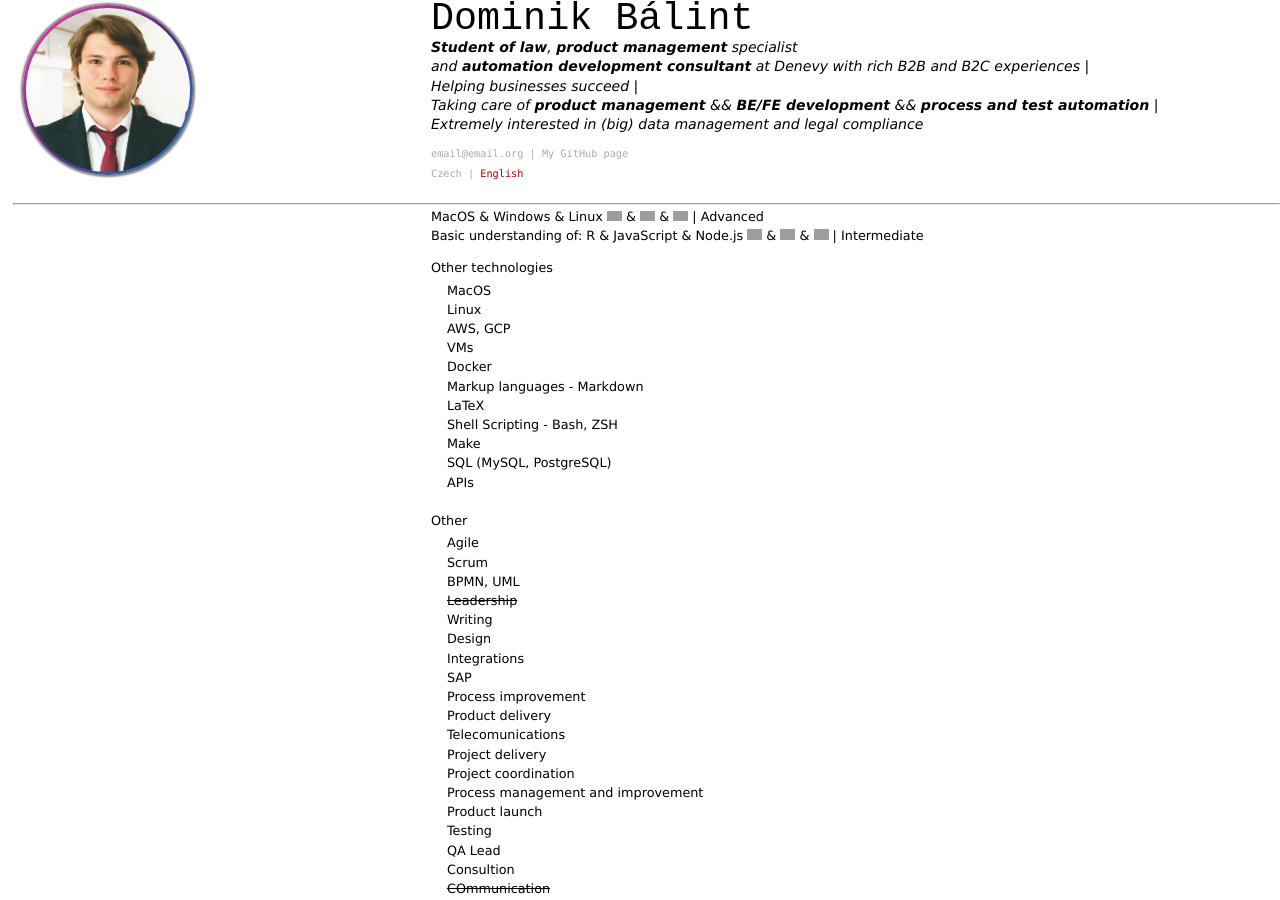
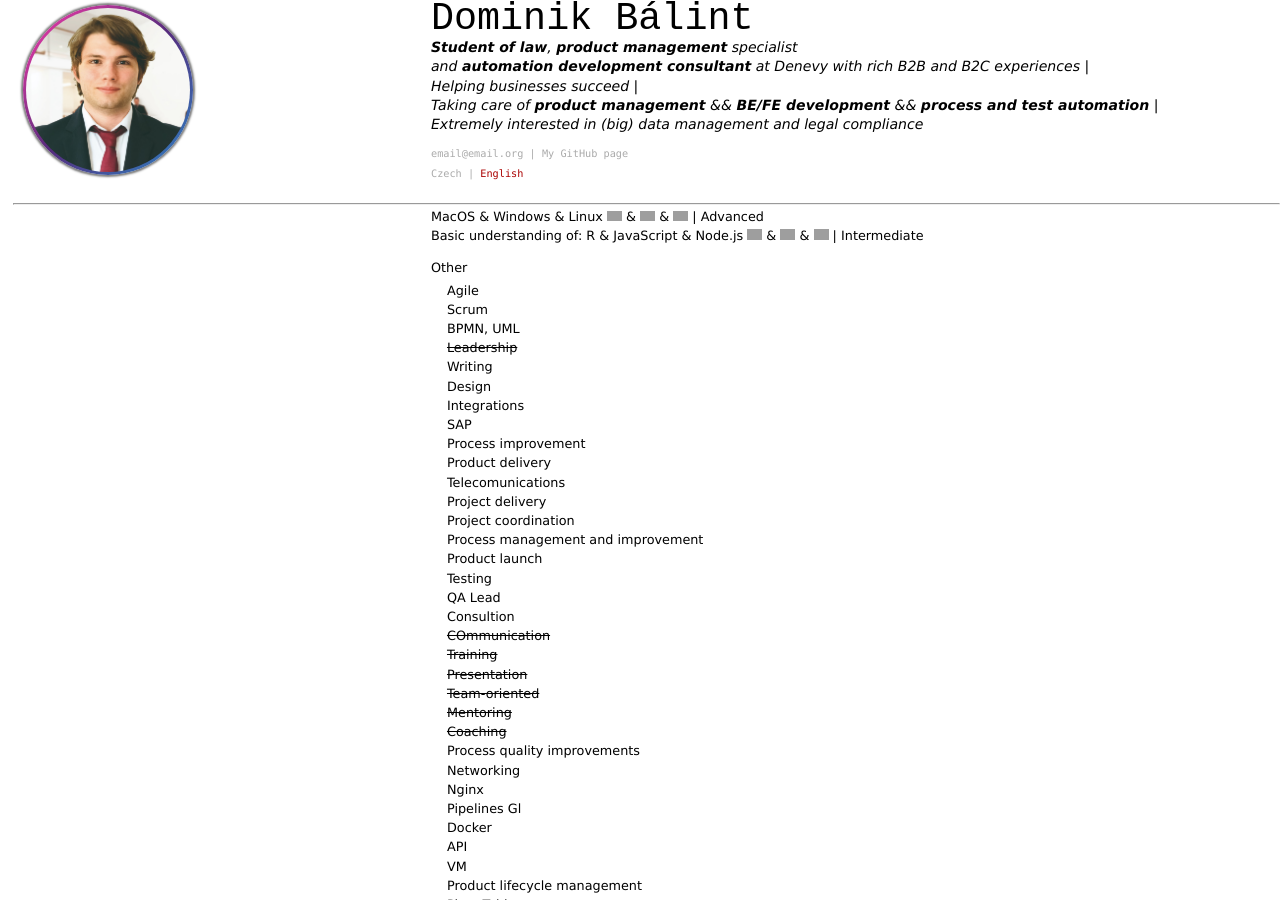
Before and after one commit to Dominik-97/curriculum-vitae, a Jekyll site: the page built from index.md, in a window 1280 px wide and 900 px high, scrolled down 3918 px. Built offline with Jekyll 4.4.1, drawn with Linux system fonts in a browser that asks for light colours; grey boxes are pictures that could not be loaded.

Commit message:
Moved other technologies to JSON.

```diff
--- a/index.md
+++ b/index.md
@@ -227,18 +227,6 @@
 {% endfor %}
 </ul>
 
-- Other technologies
-  - MacOS
-  - Linux
-  - AWS, GCP
-  - VMs
-  - Docker
-  - Markup languages - Markdown
-  - LaTeX
-  - Shell Scripting - Bash, ZSH
-  - Make
-  - SQL (MySQL, PostgreSQL)
-  - APIs
 - Other
   - Agile
   - Scrum
```
Also changed, not shown: _data/cv_data.json (+71 -3 lines).
